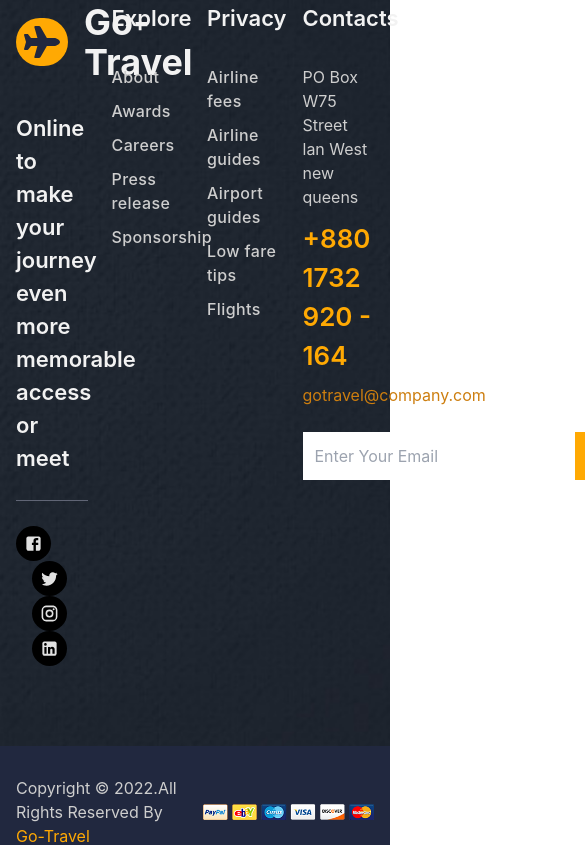
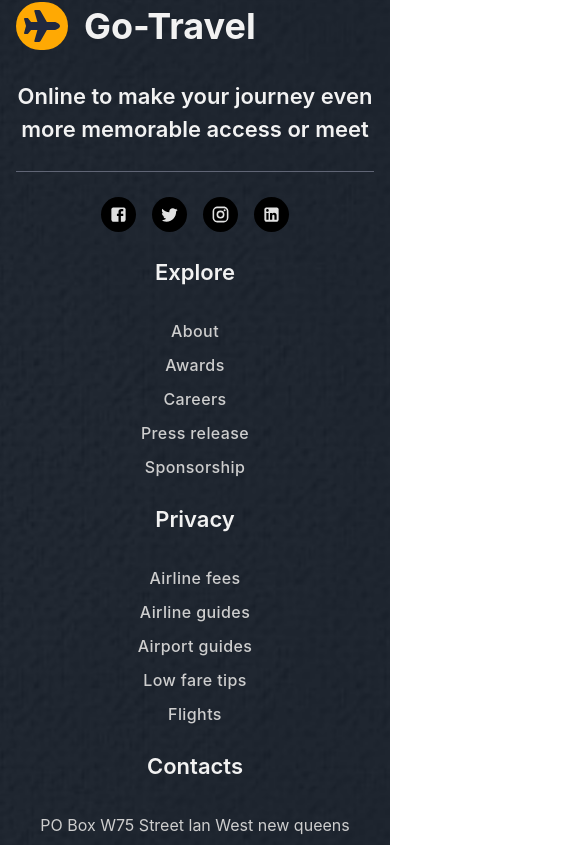
Before and after one commit to mrrased/go-travels, a React (Create React App) app: page /contact in a window 390 px wide. Shown: the part 999-1844 px from the top of the page, 585 px wide, since content can reach past the window. Built offline with nearby package versions, Linux system fonts and the light colour scheme.

Commit message:
added effec button

```diff
--- a/src/Component/Pages/About/About.js
+++ b/src/Component/Pages/About/About.js
@@ -10,7 +10,7 @@ const About = () => {
             <TopBar />
             <NavBar />
             <AboutBanner />
-            {/* <AboutOffer /> */}
+            <AboutOffer />
         </div>
     );
 };
--- a/src/Component/Pages/About/AboutOffer/AboutOffer.js
+++ b/src/Component/Pages/About/AboutOffer/AboutOffer.js
@@ -1,5 +1,6 @@
 import { Container } from '@mui/material';
 import React from 'react';
+import CheckCircleRoundedIcon from '@mui/icons-material/CheckCircleRounded';
 
 const AboutOffer = () => {
     return (
@@ -10,11 +11,26 @@ const AboutOffer = () => {
                         <h2 className='text-sm uppercase text-smooth-yellow-150 font-semibold mb-1 tracking-widest'>who we are</h2>
                         <h3 className='text-4xl font-bold text-smooth-black mb-3'>Magical Singapore now even more amazing!</h3>
                         <h4 className='mb-7 font-base'>Lorem ipsum dolor sit amet, consectetur adipiscing elitIn interdum imperdiet ipsum. denounce with rieous indiation and dislike men who beguiled demor.</h4>
-                            <ul>
-                                <li>Pre-Book Your Baggage Donating</li>
-                                <li>Accusamus Iusto Odio Dignissimos Ducimus</li>
-                                <li>Dislike Men Who are so Beguiled</li>
-                            </ul>
+                    </div>
+                    <div className='mb-10'>
+                        <div className='flex items-center text-pink-blue-50 mb-[10px]'>
+                            <CheckCircleRoundedIcon fontSize='small' className='mr-2' />
+                            <p>Pre-Book Your Baggage Donating</p>
+                        </div>
+                        <div className='flex items-center text-pink-blue-50 mb-[10px]'>
+                            <CheckCircleRoundedIcon fontSize='small' className='mr-2'/>
+                            <p>Accusamus Iusto Odio Dignissimos Ducimus</p>
+                        </div>
+                        <div className='flex items-center text-pink-blue-50'>
+                            <CheckCircleRoundedIcon fontSize='small' className='mr-2'/>
+                            <p>Dislike Men Who are so Beguiled</p>
+                        </div>
+                    </div>
+                    <div>
+                        <button class="group relative h-12 w-48 overflow-hidden border border-smooth-yellow rounded-lg bg-white text-lg font-semibold shadow">
+                            <div class="absolute inset-0 w-0 bg-smooth-yellow-100 transition-all duration-500 ease-out group-hover:w-full"></div>
+                            <span class="relative text-black group-hover:text-white">Contact Us</span>
+                        </button>
                     </div>
                 </div>
                 <div className='col-span-7'>
--- a/src/Component/Shared/BottomFooter/BottomFooter.js
+++ b/src/Component/Shared/BottomFooter/BottomFooter.js
@@ -6,7 +6,7 @@ const BottomFooter = () => {
     return (
         <div className='bg-smooth-black py-[30px]'>
             <Container maxWidth="lg">
-                <div className='grid grid-cols-2 gap-4 items-center'>
+                <div className='grid grid-cols-1 md:grid-cols-2  gap-4 items-center'>
                     <div>
                         <h3 className='text-smooth-gray-200 text-base'>Copyright © 2022.All Rights Reserved By <span className='text-smooth-yellow-150'>Go-Travel</span></h3>
                     </div>
--- a/src/Component/Shared/TopFooter/TopFooter.js
+++ b/src/Component/Shared/TopFooter/TopFooter.js
@@ -12,8 +12,8 @@ const TopFooter = () => {
     return (
         <div className='top-footer'>
             <Container maxWidth='lg' className='py-20'>
-                <div className='grid grid-cols-4 gap-6'>
-                    <div>
+                <div className='grid grid-cols-1 md:grid-cols-4 gap-6'>
+                    <div className='text-center md:text-left'>
                         <div className='flex items-center mb-[30px]'>
                             <FontAwesomeIcon icon={faPlane} size="2xl" className='mr-4 text-pink-black bg-smooth-yellow-150 p-2 rounded-full' />
                             <h1 className='text-4xl text-smooth-gray-20 font-bold'>Go-Travel</h1>
@@ -29,31 +29,31 @@ const TopFooter = () => {
                             <LinkedInIcon fontSize="large" className='text-smooth-gray-10 bg-black rounded-full p-2 hover:text-smooth-yellow-150 cursor-pointer transition-all' />
                         </div>
                     </div>
-                    <div>
+                    <div className='text-center md:text-left'>
                         <div className='mb-[30px]'>
                             <h3 className='text-[22px] text-smooth-gray-20 font-semibold'>Explore</h3>
                         </div>
                         <div className='text-smooth-gray-200 text-base cursor-pointer space-y-[10px] font-medium tracking-wide'>
-                            <p>About</p>
-                            <p>Awards</p>
-                            <p>Careers</p>
-                            <p>Press release</p>
-                            <p>Sponsorship</p>
+                            <p className='hover:text-smooth-yellow transition hover:translate-x-2 duration-500'>About</p>
+                            <p className='hover:text-smooth-yellow transition hover:translate-x-2 duration-500'>Awards</p>
+                            <p className='hover:text-smooth-yellow transition hover:translate-x-2 duration-500'>Careers</p>
+                            <p className='hover:text-smooth-yellow transition hover:translate-x-2 duration-500'>Press release</p>
+                            <p className='hover:text-smooth-yellow transition hover:translate-x-2 duration-500'>Sponsorship</p>
                         </div>
                     </div>
-                    <div>
+                    <div className='text-center md:text-left'>
                     <div className='mb-[30px]'>
                             <h3 className='text-[22px] text-smooth-gray-20 font-semibold'>Privacy</h3>
                         </div>
                         <div className='text-smooth-gray-200 text-base cursor-pointer space-y-[10px] font-medium tracking-wide'>
-                            <p>Airline fees</p>
-                            <p>Airline guides</p>
-                            <p>Airport guides</p>
-                            <p>Low fare tips</p>
-                            <p>Flights</p>
+                            <p className='hover:text-smooth-yellow transition hover:translate-x-2 duration-500'>Airline fees</p>
+                            <p className='hover:text-smooth-yellow transition hover:translate-x-2 duration-500'>Airline guides</p>
+                            <p className='hover:text-smooth-yellow transition hover:translate-x-2 duration-500'>Airport guides</p>
+                            <p className='hover:text-smooth-yellow transition hover:translate-x-2 duration-500'>Low fare tips</p>
+                            <p className='hover:text-smooth-yellow transition hover:translate-x-2 duration-500'>Flights</p>
                         </div>
                     </div>
-                    <div>
+                    <div className='text-center md:text-left'>
                         <div className='mb-[30px]'>
                             <h3 className='text-[22px] text-smooth-gray-20 font-semibold'>Contacts</h3>
                         </div>
@@ -62,7 +62,7 @@ const TopFooter = () => {
                             <p className='text-smooth-yellow-150 text-[26px] font-semibold mb-2'>+880 1732 920 - 164</p>
                             <p className='text-smooth-yellow-100 text-base mb-[25px]'>gotravel@company.com</p>
                         </div>
-                        <form className='flex'>
+                        <form className='flex justify-center'>
                             <input type="email" placeholder='Enter Your Email' className='p-3' />
                             <button type='submit' className='px-4 py-3 bg-smooth-yellow-150' ><FontAwesomeIcon icon={faPaperPlane} size="lg" className='text-white' /></button>
                         </form>
```
